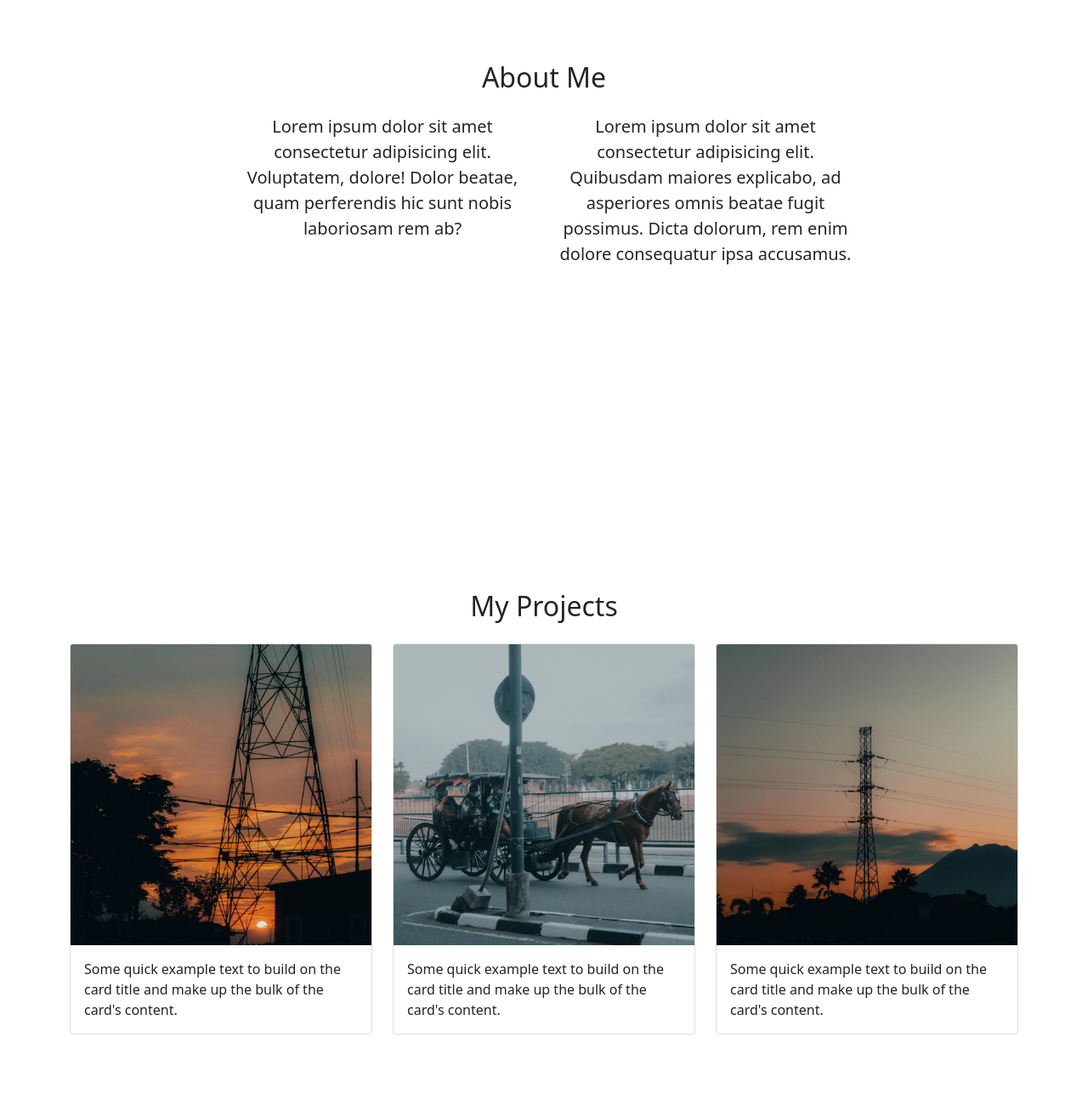
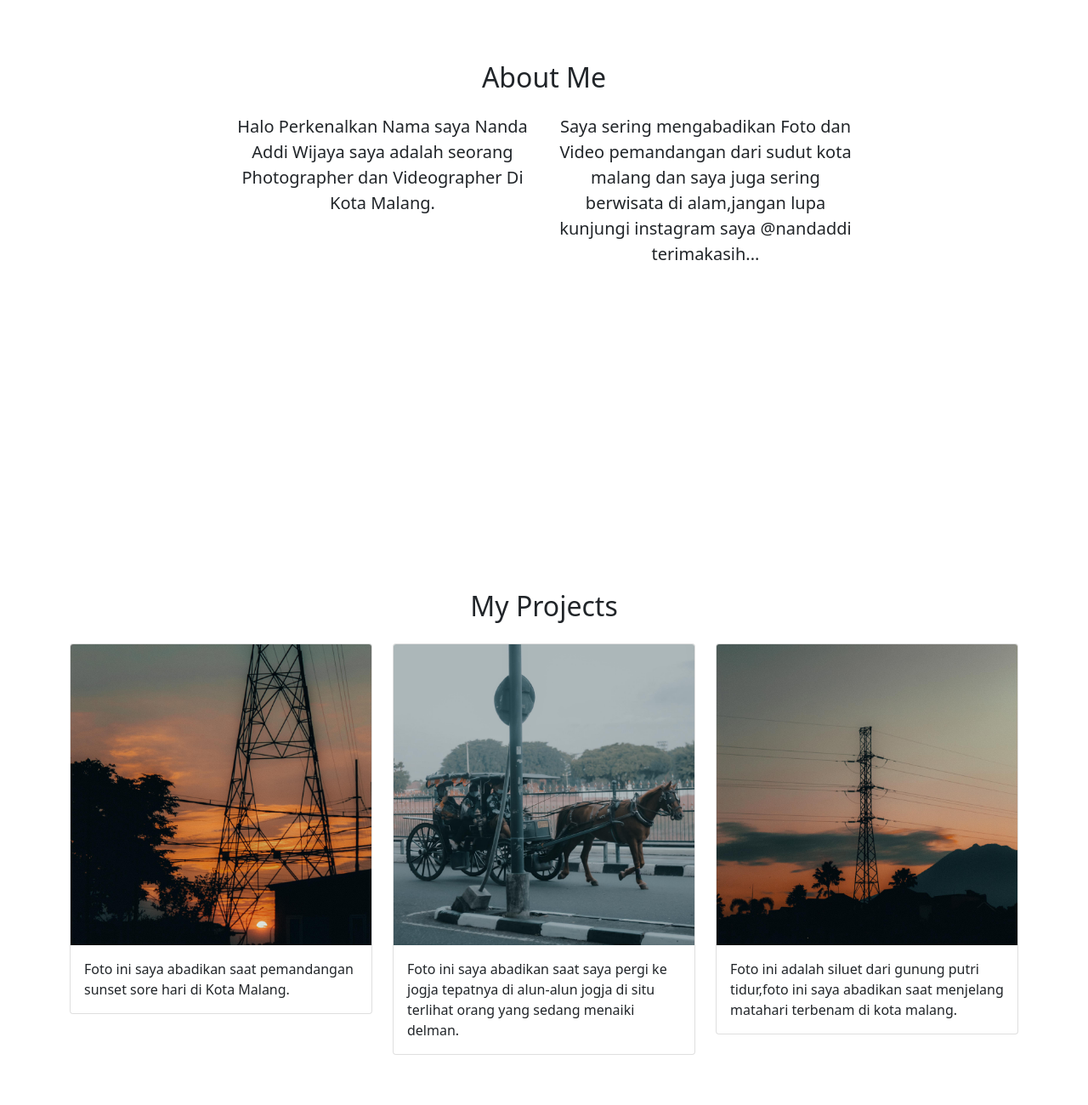
Before and after one commit to NandaAddi/nandaaddi.github.io, a plain HTML site: page index.html in a window 1280 px wide. Shown: the part 680-1980 px from the top of the page at 85% size. Drawn offline with nearby package versions, Linux system fonts and the light colour scheme.

Commit message:
mengubah deskripsi foto

```diff
--- a/index.html
+++ b/index.html
@@ -67,10 +67,10 @@
         </div>
         <div class="row justify-content-center fs-5 text-center">
             <div class="col-md-4">
-                <p>Lorem ipsum dolor sit amet consectetur adipisicing elit. Voluptatem, dolore! Dolor beatae, quam perferendis hic sunt nobis laboriosam rem ab?</p>
+                <p>Halo Perkenalkan Nama saya Nanda Addi Wijaya saya adalah seorang Photographer dan Videographer Di Kota Malang.</p>
             </div>
             <div class="col-md-4">
-                <p>Lorem ipsum dolor sit amet consectetur adipisicing elit. Quibusdam maiores explicabo, ad asperiores omnis beatae fugit possimus. Dicta dolorum, rem enim dolore consequatur ipsa accusamus.</p>
+                <p>Saya sering mengabadikan Foto dan Video pemandangan dari sudut kota malang dan saya juga sering berwisata di alam,jangan lupa kunjungi instagram saya @nandaddi terimakasih...</p>
             </div>
         </div>
         </div>
@@ -92,7 +92,7 @@
             <div class="card">
                 <img src="img/2.jpg" class="card-img-top" alt="Project 2">
                 <div class="card-body">
-                  <p class="card-text">Some quick example text to build on the card title and make up the bulk of the card's content.</p>
+                  <p class="card-text">Foto ini saya abadikan saat pemandangan sunset sore hari di Kota Malang.</p>
                 </div>
               </div>
         </div>
@@ -100,7 +100,7 @@
             <div class="card">
                 <img src="img/1.jpg" class="card-img-top" alt="Project 1">
                 <div class="card-body">
-                  <p class="card-text">Some quick example text to build on the card title and make up the bulk of the card's content.</p>
+                  <p class="card-text">Foto ini saya abadikan saat saya pergi ke jogja tepatnya di alun-alun jogja di situ terlihat orang yang sedang menaiki delman.</p>
                 </div>
               </div>
         </div>
@@ -108,7 +108,7 @@
             <div class="card">
                 <img src="img/3.jpg" class="card-img-top" alt="Project 3">
                 <div class="card-body">
-                  <p class="card-text">Some quick example text to build on the card title and make up the bulk of the card's content.</p>
+                  <p class="card-text">Foto ini adalah siluet dari gunung putri tidur,foto ini saya abadikan saat menjelang matahari terbenam di kota malang.</p>
                 </div>
               </div>
         </div>
```
